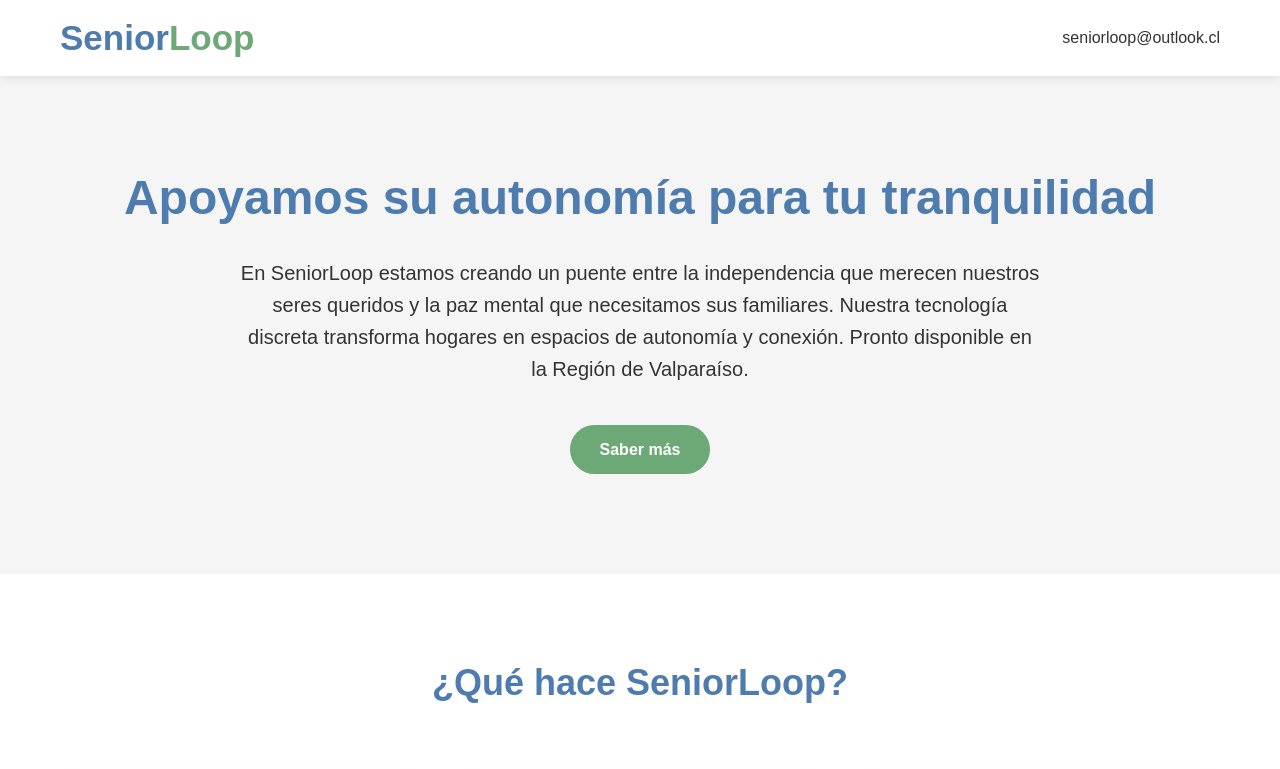
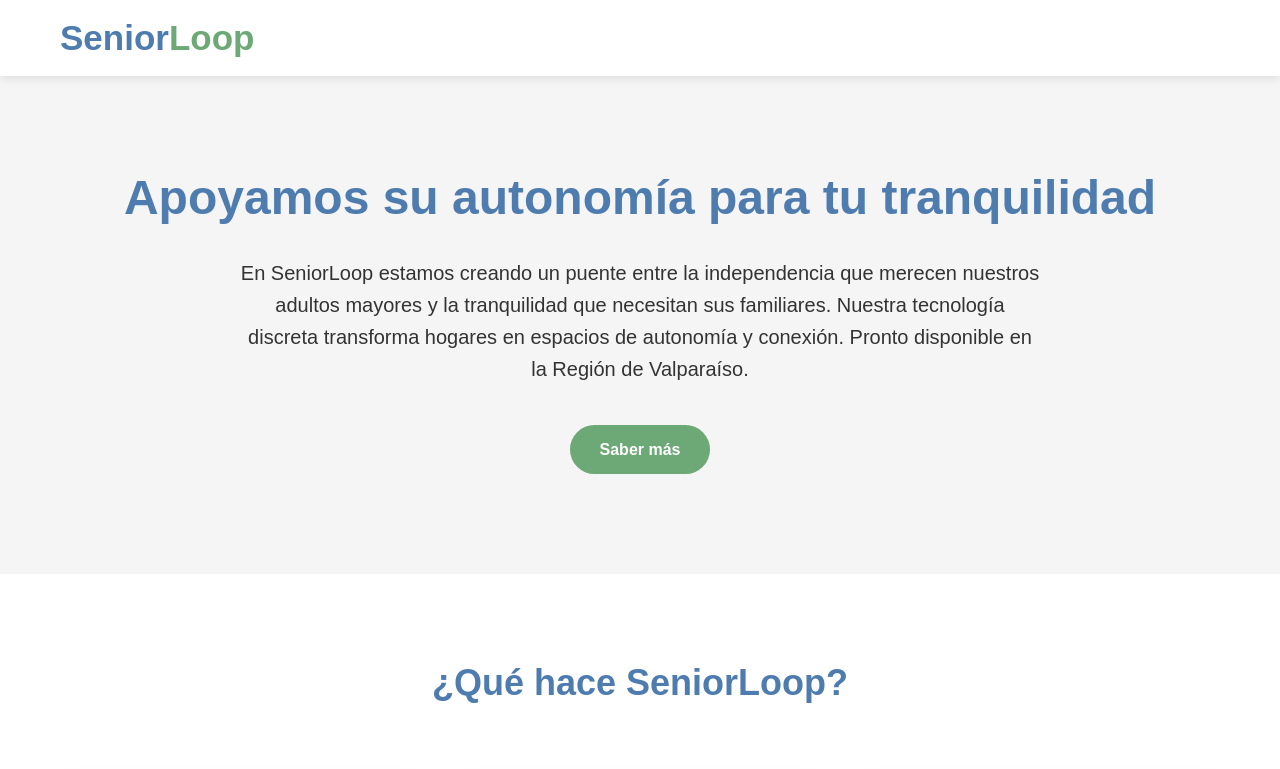
Before and after one commit to carlostoledoe/seniorloop, a plain HTML site: page index.html in a window 1280 px wide. Shown: the top 769 px of the page. Drawn offline with Linux system fonts and the light colour scheme.

Commit message:
style: Se modificó el texto incial, se eliminó el email el nav y se agregó imagen

```diff
--- a/index.html
+++ b/index.html
@@ -10,7 +10,6 @@
         <div class="container">
             <nav class="navbar">
                 <div class="logo">Senior<span>Loop</span></div>
-                <div class="contact-email">seniorloop@outlook.cl</div>
             </nav>
         </div>
     </header>
@@ -18,7 +17,7 @@
     <section class="hero">
         <div class="container">
             <h1>Apoyamos su autonomía para tu tranquilidad</h1>
-            <p>En SeniorLoop estamos creando un puente entre la independencia que merecen nuestros seres queridos y la paz mental que necesitamos sus familiares. Nuestra tecnología discreta transforma hogares en espacios de autonomía y conexión. Pronto disponible en la Región de Valparaíso.</p>
+            <p>En SeniorLoop estamos creando un puente entre la independencia que merecen nuestros adultos mayores y la tranquilidad que necesitan sus familiares. Nuestra tecnología discreta transforma hogares en espacios de autonomía y conexión. Pronto disponible en la Región de Valparaíso.</p>
             <a href="#coming-soon" class="cta-button">Saber más</a>
         </div>
     </section>
@@ -56,7 +55,7 @@
                     <p>Nuestra innovación tecnológica hace tangible ese equilibrio perfecto entre libertad y cuidado. Hemos creado un ciclo virtuoso donde la tecnología potencia la autonomía sin resultar invasiva, tejiendo una red invisible de seguridad que abraza tanto al adulto mayor como a su familia.</p>
                 </div>
                 <div class="about-image">
-                    <img src="" alt="SeniorLoop en acción">
+                    <img src="./assets/img/mision.png" alt="SeniorLoop en acción">
                 </div>
             </div>
         </div>
```
Also changed, not shown: 1 other file.
